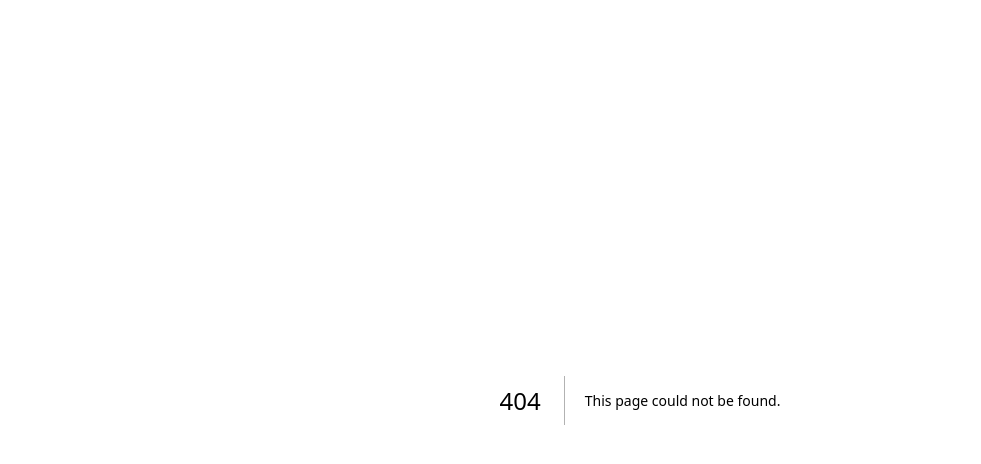
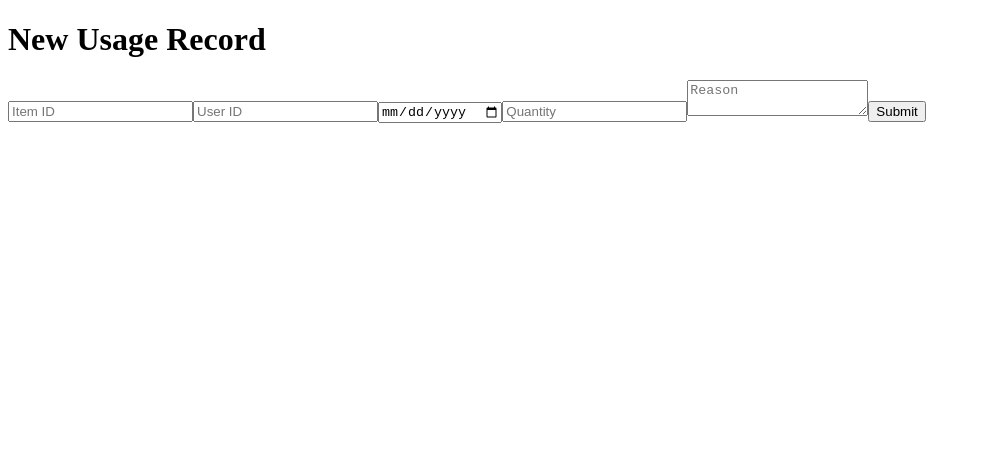
Before and after one commit to Ahoudori77/lakumane-frontend, a Next.js app: page /usage_records/new in a window 1280 px wide. Before the commit this address had no page. Shown: the top 464 px of the page, without its empty margins (0-981 px from the left). Built offline with nearby package versions, Linux system fonts and the light colour scheme.

Commit message:
Add usage record input form in Next.js

```diff
--- /dev/null
+++ b/src/pages/usage_records/new.tsx
@@ -0,0 +1,42 @@
+import { useState } from 'react';
+import api from '../../lib/api';
+import { useRouter } from 'next/router';
+
+export default function NewUsageRecord() {
+  const router = useRouter();
+  const [formData, setFormData] = useState({
+    item_id: '',
+    user_id: '',
+    usage_date: '',
+    quantity: '',
+    reason: '',
+  });
+
+  const handleChange = (e: React.ChangeEvent<HTMLInputElement | HTMLTextAreaElement>) => {
+    setFormData({ ...formData, [e.target.name]: e.target.value });
+  };
+
+  const handleSubmit = async (e: React.FormEvent) => {
+    e.preventDefault();
+    try {
+      await api.post('/usage_records', { usage_record: formData });
+      router.push('/usage_records');
+    } catch (error) {
+      console.error(error);
+    }
+  };
+
+  return (
+    <div>
+      <h1>New Usage Record</h1>
+      <form onSubmit={handleSubmit}>
+        <input type="text" name="item_id" placeholder="Item ID" value={formData.item_id} onChange={handleChange} required />
+        <input type="text" name="user_id" placeholder="User ID" value={formData.user_id} onChange={handleChange} required />
+        <input type="date" name="usage_date" value={formData.usage_date} onChange={handleChange} required />
+        <input type="number" name="quantity" placeholder="Quantity" value={formData.quantity} onChange={handleChange} required />
+        <textarea name="reason" placeholder="Reason" value={formData.reason} onChange={handleChange}></textarea>
+        <button type="submit">Submit</button>
+      </form>
+    </div>
+  );
+}
```
